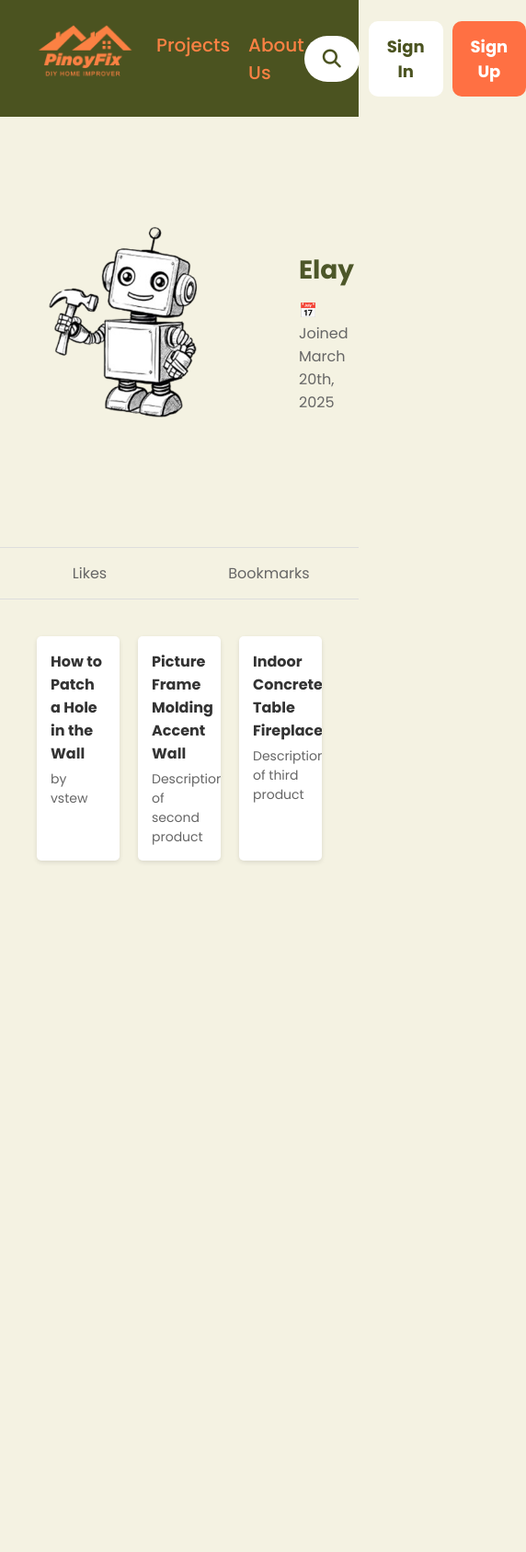
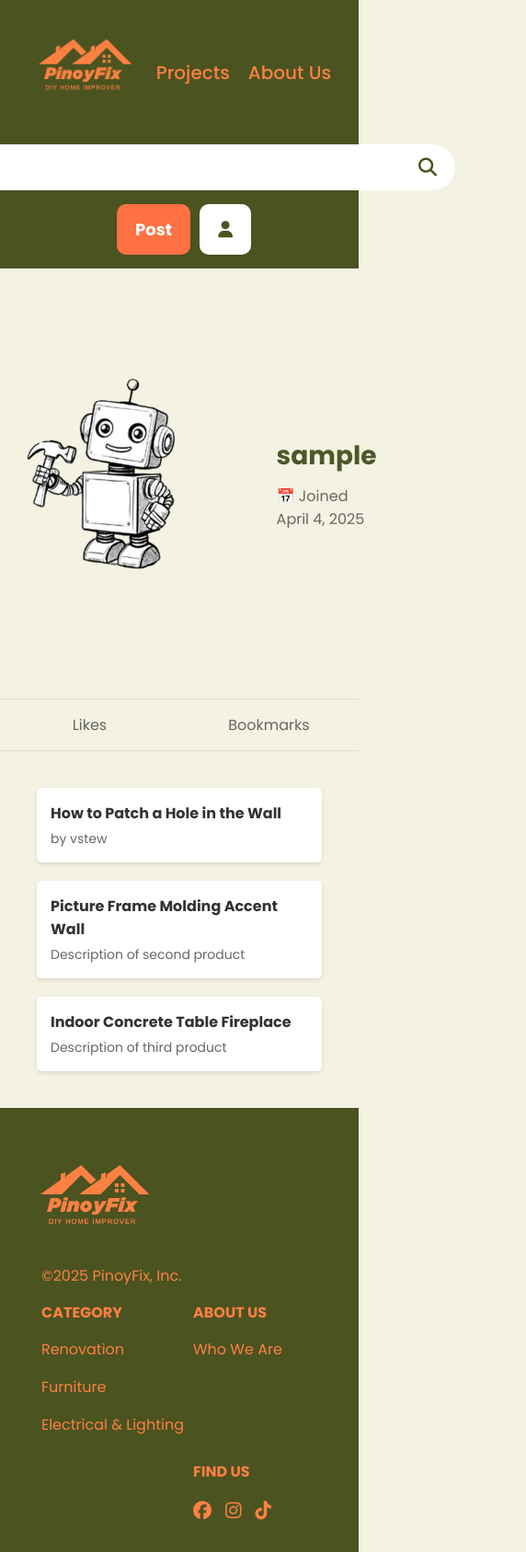
Before and after one commit to FEU-TECH-Advance-Web-Design-Ramirez/AWD-FINALS-CROCONAW, a plain HTML site: page pages/page5/index.html in a window 390 px wide. Shown: the whole page at 92% size, 572 px wide, since content can reach past the window. Before the commit the page ends 976 px from the top, so only its background shows below. Drawn offline with Linux system fonts and the light colour scheme; sample sign-in values are in the browser's storage.

Commit message:
feat: (profile page) added footer design and add javasript

```diff
--- a/pages/page5/assets/css/style.css
+++ b/pages/page5/assets/css/style.css
@@ -202,3 +202,161 @@ color: #4B5320;
     font-size: 14px;
     color: #666;
     }
+
+
+     /* Footer */
+     footer {
+        background-color: #4B5320;
+        color: #FB8143;
+        padding: 30px;
+        }
+
+        .footer-content {
+        display: flex;
+        justify-content: space-between;
+        align-items: flex-start;
+        flex-wrap: wrap;
+        }
+
+        .footer-content p {
+        font-size: 18px;
+        }
+
+        .footer-logo {
+        flex: 1;
+        display: flex;
+        flex-direction: column;
+        align-items: flex-start;
+        justify-content: flex-start;
+        margin-bottom: 0;
+        }
+
+        .footer-logo img {
+        height: 140px;
+        }
+
+        .footer-logo p {
+        margin: 0;
+        padding: 0;
+        margin-left: 15px;
+        font-size: 16px;
+        }
+
+        .footer-sections {
+        display: flex;
+        gap: 10px;
+        justify-content: flex-end;
+        flex-wrap: wrap;
+        margin-top: 15px;
+        }
+
+        .footer-section {
+        min-width: 150px;
+        }
+
+        .footer-heading {
+        font-weight: bold;
+        margin-bottom: 15px;
+        text-transform: uppercase;
+        }
+
+        .footer-links {
+        list-style: none;
+        }
+
+        .footer-links li {
+        margin-bottom: 16px;
+        font-size: 16px;
+        }
+
+        .footer-links a {
+        color: #FB8143;
+        text-decoration: none;
+        }
+
+        .social-links {
+        display: flex;
+        gap: 15px;
+        }
+
+        .social-links a {
+        color: #FB8143;
+        font-size: 20px;
+        }
+
+        /* User Menu Styling */
+        #user-menu {
+        position: absolute;
+        top: 80px;
+        right: 20px;
+        background-color: #fff;
+        border-radius: 8px;
+        box-shadow: 0 4px 8px rgba(0, 0, 0, 0.1);
+        padding: 10px;
+        z-index: 1000;
+        }
+
+        #user-menu div {
+        padding: 8px 16px;
+        cursor: pointer;
+        }
+
+        #user-menu div:hover {
+        background-color: #f5f5f5;
+        }
+
+        #user-menu div:first-child {
+        font-weight: bold;
+        }
+
+        #user-menu div:nth-child(2) {
+        color: #666;
+        }
+
+        #user-menu hr {
+        border: none;
+        border-top: 1px solid #eee;
+        margin: 5px 0;
+        }
+
+        #user-menu div:last-child {
+        color: #ff7043;
+        }
+
+        /* Media Queries for Responsive Design */
+        @media (max-width: 768px) {
+        header {
+        flex-direction: column;
+        gap: 15px;
+        padding: 15px;
+        }
+
+        .content-grid {
+        grid-template-columns: repeat(2, 1fr);
+        }
+
+        footer {
+        grid-template-columns: 1fr;
+        }
+        }
+
+        @media (max-width: 480px) {
+        .content-grid {
+        grid-template-columns: 1fr;
+        }
+
+        .nav-links {
+        width: 100%;
+        justify-content: space-between;
+        }
+
+        .search-container input {
+        min-width: unset;
+        width: 100%;
+        }
+
+        .header-buttons {
+        width: 100%;
+        justify-content: space-between;
+        }
+        }
--- a/pages/page5/assets/js/scripts.js
+++ b/pages/page5/assets/js/scripts.js
@@ -0,0 +1,130 @@
+// Function to toggle the user menu on the Home page
+function toggleUserMenu(user) {
+    const existingMenu = document.getElementById('user-menu');
+    if (existingMenu) {
+        existingMenu.remove();
+        return;
+    }
+
+    const userMenu = document.createElement('div');
+    userMenu.id = 'user-menu';
+
+    userMenu.innerHTML = `
+        <div>${user.username}</div>
+        <div>${user.email}</div>
+        <hr>
+        <div onclick="navigateToProfile()">Profile</div>
+        <div onclick="logout()">Logout</div>
+    `;
+
+    document.body.appendChild(userMenu);
+
+    // Close the menu when clicking outside of it
+    document.addEventListener('click', function closeMenu(e) {
+        if (!userMenu.contains(e.target) && e.target !== document.querySelector('.nav-right .btn-secondary')) {
+            userMenu.remove();
+            document.removeEventListener('click', closeMenu);
+        }
+    });
+}
+
+// Navigation functions for the user menu
+function navigateToProfile() {
+    // Adjust the destination as needed
+    window.location.href = 'profile.html';
+}
+
+function logout() {
+    localStorage.removeItem('currentUser');
+    // Optionally, redirect to the login page
+    window.location.href = 'landingpage.html';
+}
+
+// Function to update the header for a logged-in user
+function updateHeaderForLoggedInUser(user) {
+    const navRight = document.querySelector('.nav-right');
+    navRight.innerHTML = ''; // Clear default buttons
+
+    // Create "Post" button
+    const postButton = document.createElement('button');
+    postButton.className = 'btn btn-primary';
+    postButton.textContent = 'Post';
+    postButton.onclick = function() {
+        // Navigate to your post creation page (adjust the URL as needed)
+        window.location.href = 'createpostpage.html';
+    };
+
+    // Create user icon button with click event to toggle the user menu
+    const userButton = document.createElement('button');
+    userButton.className = 'btn btn-secondary';
+    userButton.innerHTML = '<i class="fas fa-user"></i>';
+    userButton.onclick = function(e) {
+        // Stop event propagation to avoid closing the menu immediately
+        e.stopPropagation();
+        toggleUserMenu(user);
+    };
+
+    navRight.appendChild(postButton);
+    navRight.appendChild(userButton);
+}
+
+// Check if a user is logged in and update the header accordingly
+const currentUser = JSON.parse(localStorage.getItem('currentUser'));
+if (currentUser) {
+    updateHeaderForLoggedInUser(currentUser);
+}
+
+// Function to format date to Month Day, Year format (e.g., April 3, 2025)
+function formatDate(date) {
+    const options = { year: 'numeric', month: 'long', day: 'numeric' };
+    return date.toLocaleDateString('en-US', options);
+}
+
+// Function to load the profile information
+function loadProfileInfo() {
+    const currentUser = JSON.parse(localStorage.getItem('currentUser'));
+
+    if (currentUser) {
+        // Get the profile info elements
+        const profileName = document.querySelector('.profile-info h1');
+        const profileJoinDate = document.querySelector('.profile-info p');
+
+        // Update the username
+        if (profileName) {
+            profileName.textContent = currentUser.username;
+        }
+
+        // Update the join date
+        if (profileJoinDate) {
+            if (currentUser.createdAt) {
+                // Use the stored creation date
+                const joinDate = new Date(currentUser.createdAt);
+                const formattedDate = formatDate(joinDate);
+                profileJoinDate.innerHTML = `📅 Joined ${formattedDate}`;
+            } else {
+                // If no createdAt date is available, use current date
+                const currentDate = new Date();
+                const formattedDate = formatDate(currentDate);
+                profileJoinDate.innerHTML = `📅 Joined ${formattedDate}`;
+
+                // Store the current date as createdAt for future reference
+                currentUser.createdAt = currentDate.toISOString();
+                localStorage.setItem('currentUser', JSON.stringify(currentUser));
+            }
+        }
+    } else {
+        // If not logged in, redirect to login page
+        window.location.href = 'loginpage.html';
+    }
+}
+
+// Call the function when the page loads
+document.addEventListener('DOMContentLoaded', function() {
+    loadProfileInfo();
+
+    // Check if a user is logged in and update the header accordingly
+    const currentUser = JSON.parse(localStorage.getItem('currentUser'));
+    if (currentUser) {
+        updateHeaderForLoggedInUser(currentUser);
+    }
+});
--- a/pages/page5/index.html
+++ b/pages/page5/index.html
@@ -76,5 +76,46 @@
         </div>
     </div>
 
+
+     <!-- Footer -->
+     <footer>
+        <div class="footer-content">
+            <!-- Left side: Logo -->
+            <div class="footer-section footer-logo">
+                <img src="../../assets/img/PinoyFix-logo.png" alt="PinoyFix Logo">
+                <p>©2025 PinoyFix, Inc.</p>
+            </div>
+            <!-- Right side: Categories, About Us, Find Us -->
+            <div class="footer-sections">
+                <div class="footer-section">
+                    <h4 class="footer-heading">Category</h4>
+                    <ul class="footer-links">
+                        <li><a href="#">Renovation</a></li>
+                        <li><a href="#">Furniture</a></li>
+                        <li><a href="#">Electrical & Lighting</a></li>
+                    </ul>
+                </div>
+
+                <div class="footer-section">
+                    <h4 class="footer-heading">About Us</h4>
+                    <ul class="footer-links">
+                        <li><a href="#">Who We Are</a></li>
+                    </ul>
+                </div>
+
+                <div class="footer-section">
+                    <h4 class="footer-heading">Find Us</h4>
+                    <div class="social-links">
+                        <a href="#"><i class="fab fa-facebook"></i></a>
+                        <a href="#"><i class="fab fa-instagram"></i></a>
+                        <a href="#"><i class="fab fa-tiktok"></i></a>
+                    </div>
+                </div>
+            </div>
+        </div>
+    </footer>
+
+
+    <script src="./assets/js/scripts.js"></script>
 </body>
 </html>
```
